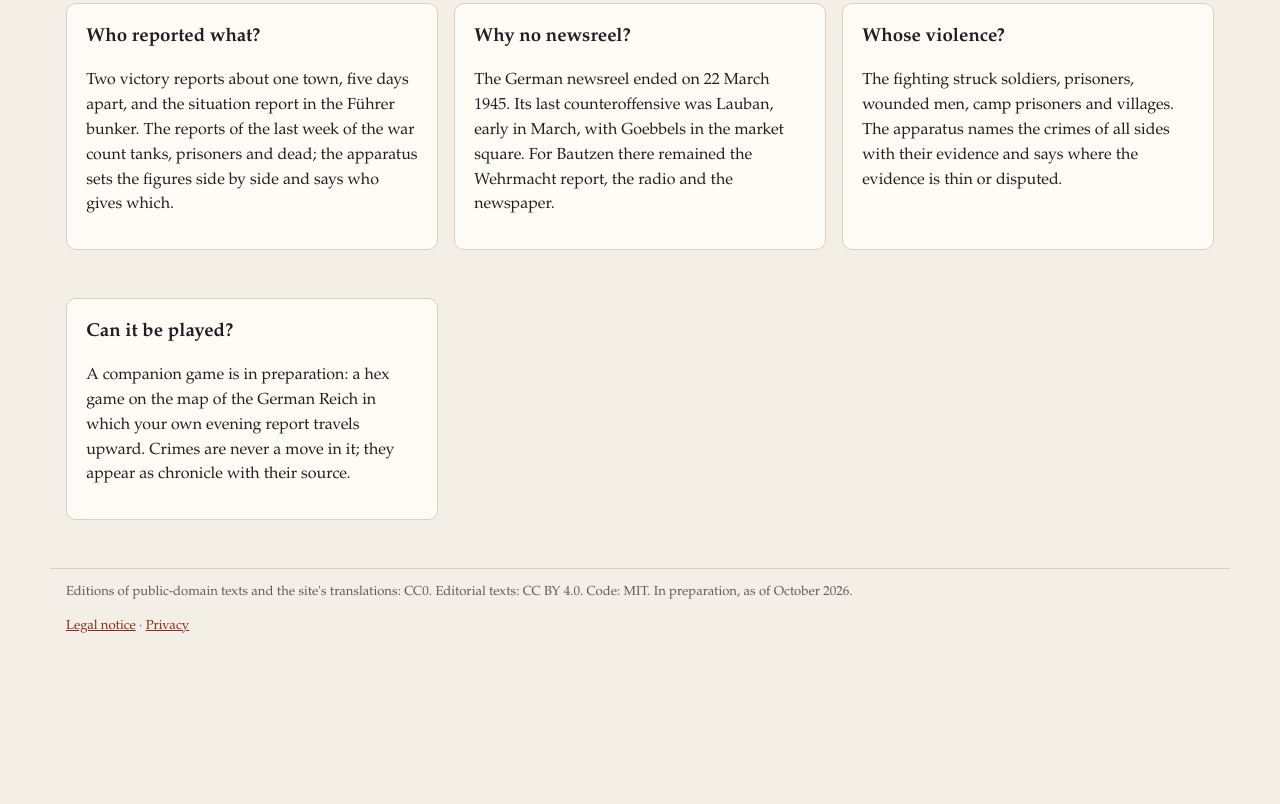
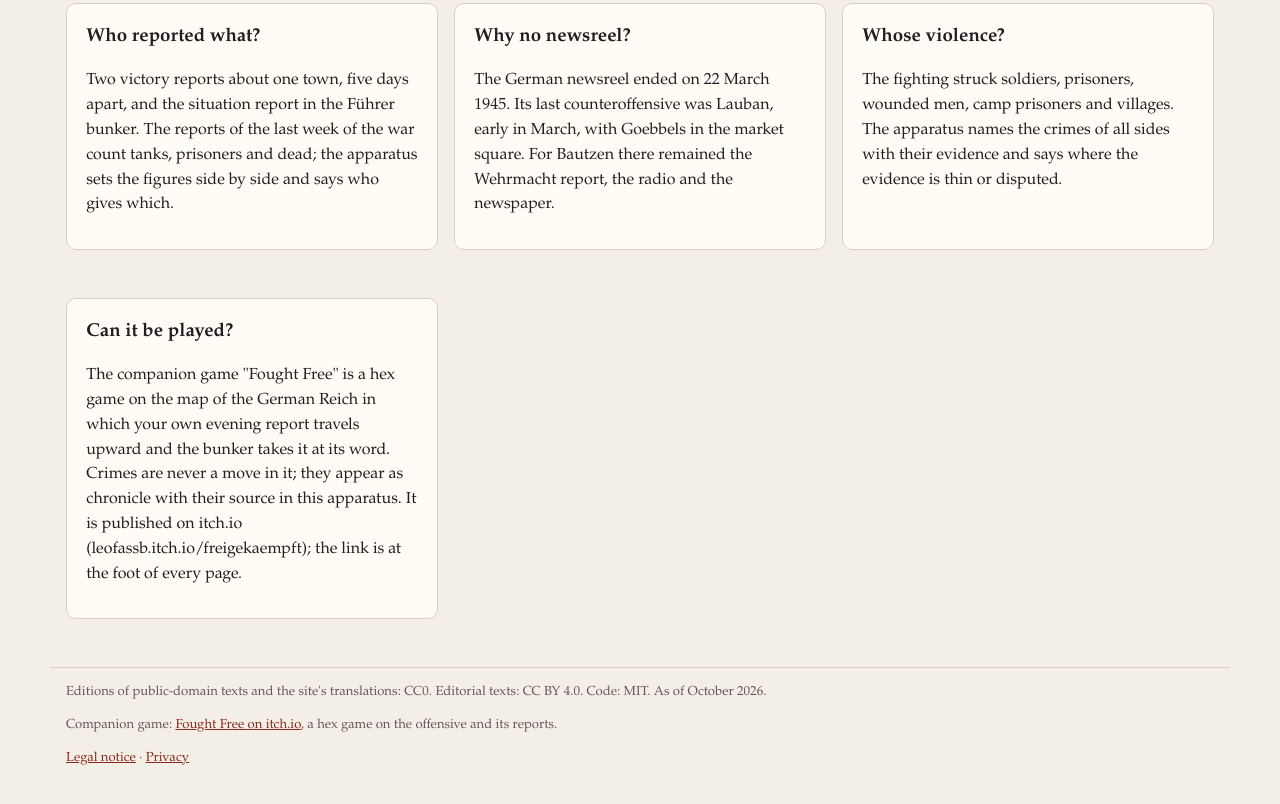
Before and after one commit to pantaleonfassbender-coder/Freigekaempft, a plain HTML site: page index.html in a window 1280 px wide. Shown: the part 1486-2290 px from the top of the page. Before the commit the page ends 2167 px from the top, so only its background shows below. Drawn offline with Linux system fonts and the light colour scheme.

Commit message:
Verlinkt das Begleitspiel auf itch.io (leofassb.itch.io/freigekaempft)
Co-Authored-By: Claude Opus 5.5 <noreply@anthropic.com>

```diff
--- a/app.js
+++ b/app.js
@@ -113,7 +113,7 @@ const OVERVIEW = {
       ["Wer meldete was?", "Zwei Siegesmeldungen über eine Stadt, fünf Tage auseinander, dazu die Lagebeurteilung im Führerbunker. Die Meldungen der letzten Kriegswoche zählen Panzer, Gefangene und Tote; der Apparat legt die Zahlen nebeneinander und nennt, wer welche nennt."],
       ["Warum keine Wochenschau?", "Die Deutsche Wochenschau endete am 22. März 1945. Ihre letzte Gegenoffensive war Lauban, Anfang März, mit Goebbels auf dem Markt. Für Bautzen blieben der Wehrmachtbericht, der Rundfunk und die Zeitung."],
       ["Wessen Gewalt?", "Die Kämpfe trafen Soldaten, Gefangene, Verwundete, Häftlinge und Dörfer. Der Apparat nennt die Verbrechen aller Seiten mit ihren Belegen und sagt, wo die Belege dünn oder umstritten sind."],
-      ["Lässt sich das spielen?", "Ein Begleitspiel ist in Arbeit: ein Hexspiel auf der Karte des Deutschen Reiches, in dem die eigene Abendmeldung nach oben wirkt. Verbrechen sind darin nie ein Spielzug; sie stehen als Chronik mit ihrer Quelle."]
+      ["Lässt sich das spielen?", "Das Begleitspiel „Freigekämpft“ ist ein Hexspiel auf der Karte des Deutschen Reiches, in dem die eigene Abendmeldung nach oben wirkt und der Bunker sie beim Wort nimmt. Verbrechen sind darin nie ein Spielzug; sie stehen als Chronik mit ihrer Quelle in diesem Apparat. Es erscheint auf itch.io (leofassb.itch.io/freigekaempft); der Link steht unten auf jeder Seite."]
     ],
     none: "Die ersten Module sind in Arbeit; die Seite „Texte“ nennt sie mit ihren Quellen.",
     have: "Was der Apparat enthält", qs: "Die Fragen"
@@ -127,7 +127,7 @@ const OVERVIEW = {
       ["Who reported what?", "Two victory reports about one town, five days apart, and the situation report in the Führer bunker. The reports of the last week of the war count tanks, prisoners and dead; the apparatus sets the figures side by side and says who gives which."],
       ["Why no newsreel?", "The German newsreel ended on 22 March 1945. Its last counteroffensive was Lauban, early in March, with Goebbels in the market square. For Bautzen there remained the Wehrmacht report, the radio and the newspaper."],
       ["Whose violence?", "The fighting struck soldiers, prisoners, wounded men, camp prisoners and villages. The apparatus names the crimes of all sides with their evidence and says where the evidence is thin or disputed."],
-      ["Can it be played?", "A companion game is in preparation: a hex game on the map of the German Reich in which your own evening report travels upward. Crimes are never a move in it; they appear as chronicle with their source."]
+      ["Can it be played?", "The companion game \"Fought Free\" is a hex game on the map of the German Reich in which your own evening report travels upward and the bunker takes it at its word. Crimes are never a move in it; they appear as chronicle with their source in this apparatus. It is published on itch.io (leofassb.itch.io/freigekaempft); the link is at the foot of every page."]
     ],
     none: "The first modules are in preparation; the Texts page lists them with their sources.",
     have: "What the apparatus contains", qs: "The questions"
--- a/index.html
+++ b/index.html
@@ -30,8 +30,10 @@
 </header>
 <main id="view" aria-live="polite"></main>
 <footer>
-  <p class="i-de">Editionen gemeinfreier Texte und die Übersetzungen der Site: CC0. Redaktionelle Texte: CC BY 4.0. Code: MIT. Im Aufbau, Stand Oktober 2026.</p>
-  <p class="i-en">Editions of public-domain texts and the site's translations: CC0. Editorial texts: CC BY 4.0. Code: MIT. In preparation, as of October 2026.</p>
+  <p class="i-de">Editionen gemeinfreier Texte und die Übersetzungen der Site: CC0. Redaktionelle Texte: CC BY 4.0. Code: MIT. Stand Oktober 2026.</p>
+  <p class="i-de">Begleitspiel: <a href="https://leofassb.itch.io/freigekaempft" target="_blank" rel="noopener">Freigekämpft auf itch.io</a>, ein Hexspiel über die Offensive und ihre Meldungen.</p>
+  <p class="i-en">Editions of public-domain texts and the site's translations: CC0. Editorial texts: CC BY 4.0. Code: MIT. As of October 2026.</p>
+  <p class="i-en">Companion game: <a href="https://leofassb.itch.io/freigekaempft" target="_blank" rel="noopener">Fought Free on itch.io</a>, a hex game on the offensive and its reports.</p>
   <p class="i-de"><a href="legal.html#notice">Impressum</a> · <a href="legal.html#privacy">Datenschutz</a></p>
   <p class="i-en"><a href="legal.html#notice-en">Legal notice</a> · <a href="legal.html#privacy-en">Privacy</a></p>
 </footer>
```
Also changed, not shown: 1 other file.
